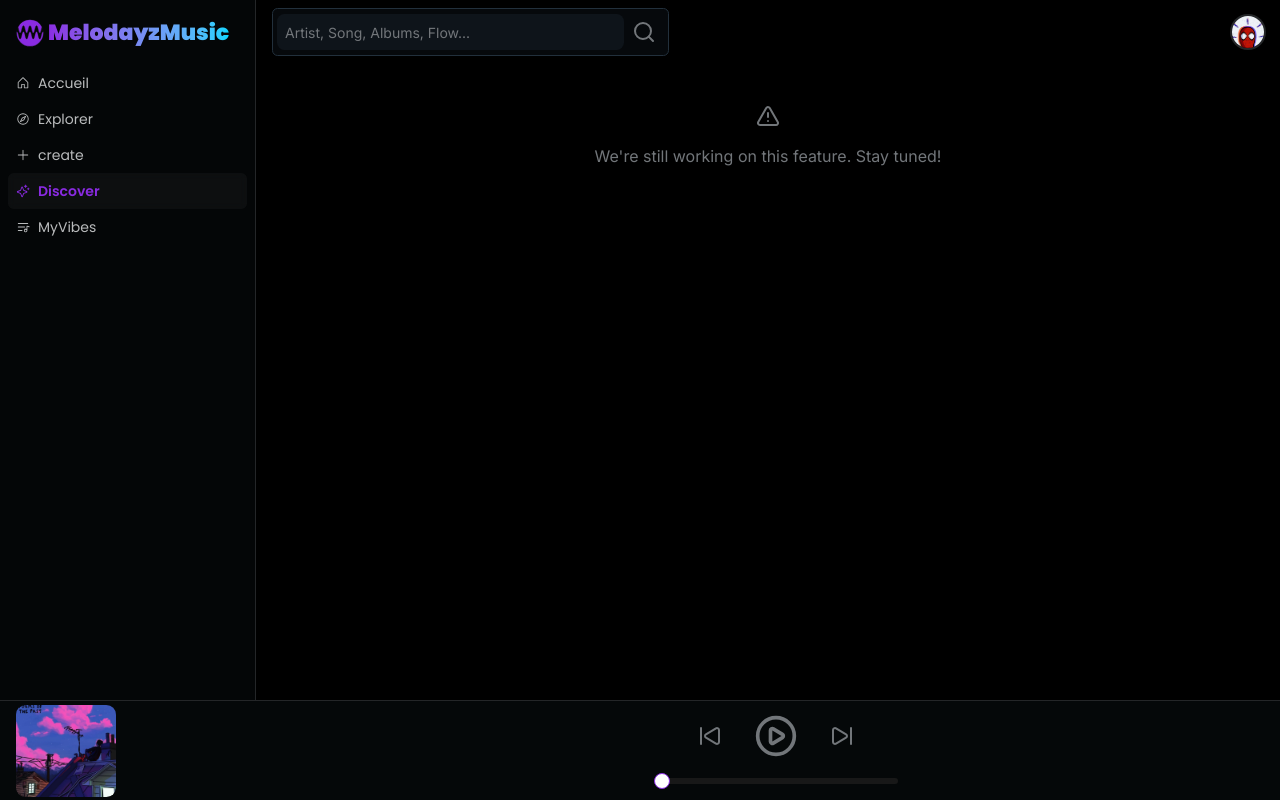
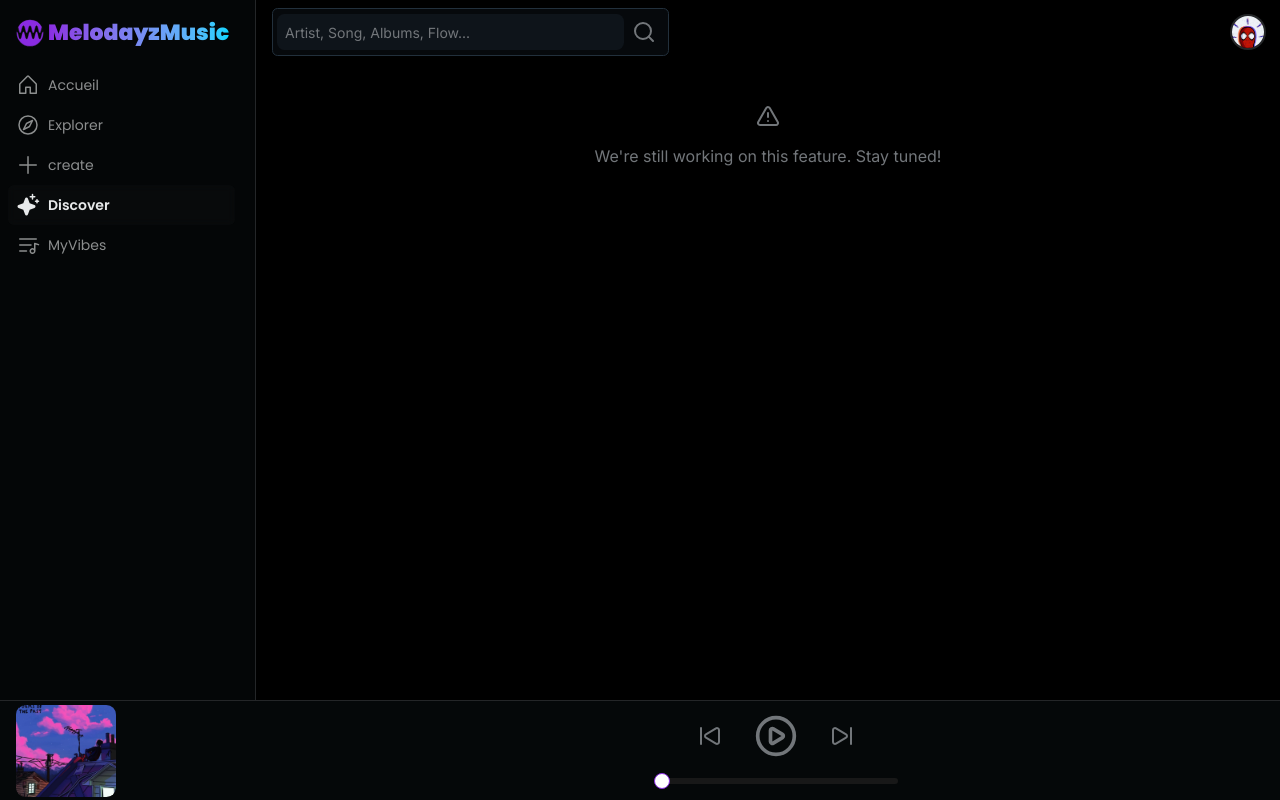
Before and after one commit to bossnare/melodayzmusic, a Next.js app in the folder apps/client/: page /dashboard/discover in a window 1280 px wide. Built offline with nearby package versions, Linux system fonts and the light colour scheme.

Commit message:
client:ui: add phosphor icon for navigation icon

```diff
--- a/apps/client/src/app/auth/login/page.tsx
+++ b/apps/client/src/app/auth/login/page.tsx
@@ -25,21 +25,40 @@ const loginSchema = z.object({
 const providerLabels = [
   {
     id: 1,
-    label: 'google',
+    label: 'Google',
     icon: '/icons/google.svg',
-    color: '#4285F4',
   },
   {
     id: 2,
-    label: 'facebook',
-    icon: '/icons/facebook.svg',
-    color: '#0866FF',
+    label: 'Facebook',
+    icon: (
+      <svg
+        fill="#0866FF"
+        role="img"
+        className="size-4 lg:size-5"
+        viewBox="0 0 24 24"
+        xmlns="http://www.w3.org/2000/svg"
+      >
+        <title>Facebook</title>
+        <path d="M9.101 23.691v-7.98H6.627v-3.667h2.474v-1.58c0-4.085 1.848-5.978 5.858-5.978.401 0 .955.042 1.468.103a8.68 8.68 0 0 1 1.141.195v3.325a8.623 8.623 0 0 0-.653-.036 26.805 26.805 0 0 0-.733-.009c-.707 0-1.259.096-1.675.309a1.686 1.686 0 0 0-.679.622c-.258.42-.374.995-.374 1.752v1.297h3.919l-.386 2.103-.287 1.564h-3.246v8.245C19.396 23.238 24 18.179 24 12.044c0-6.627-5.373-12-12-12s-12 5.373-12 12c0 5.628 3.874 10.35 9.101 11.647Z" />
+      </svg>
+    ),
   },
   {
     id: 3,
-    label: 'tiktok',
-    icon: '/icons/tiktok.svg',
-    color: '#0866FF',
+    label: 'TikTok',
+    icon: (
+      <svg
+        fill="#000000"
+        role="img"
+        className="size-4 lg:size-5"
+        viewBox="0 0 24 24"
+        xmlns="http://www.w3.org/2000/svg"
+      >
+        <title>TikTok</title>
+        <path d="M12.525.02c1.31-.02 2.61-.01 3.91-.02.08 1.53.63 3.09 1.75 4.17 1.12 1.11 2.7 1.62 4.24 1.79v4.03c-1.44-.05-2.89-.35-4.2-.97-.57-.26-1.1-.59-1.62-.93-.01 2.92.01 5.84-.02 8.75-.08 1.4-.54 2.79-1.35 3.94-1.31 1.92-3.58 3.17-5.91 3.21-1.43.08-2.86-.31-4.08-1.03-2.02-1.19-3.44-3.37-3.65-5.71-.02-.5-.03-1-.01-1.49.18-1.9 1.12-3.72 2.58-4.96 1.66-1.44 3.98-2.13 6.15-1.72.02 1.48-.04 2.96-.04 4.44-.99-.32-2.15-.23-3.02.37-.63.41-1.11 1.04-1.36 1.75-.21.51-.15 1.07-.14 1.61.24 1.64 1.82 3.02 3.5 2.87 1.12-.01 2.19-.66 2.77-1.61.19-.33.4-.67.41-1.06.1-1.79.06-3.57.07-5.36.01-4.03-.01-8.05.02-12.07z" />
+      </svg>
+    ),
   },
 ];
 
@@ -115,7 +134,7 @@ export default function LoginPage() {
               Se connecter
               {/* grain overlay */}
               <span
-                className="absolute inset-0 opacity-25 pointer-events-none
+                className="absolute inset-0 opacity-20 pointer-events-none
                mix-blend-overlay [background-image:url('https://grainy-gradients.vercel.app/noise.svg')]"
               ></span>
             </Button>
@@ -137,13 +156,17 @@ export default function LoginPage() {
                 variant="secondary"
                 className="w-full rounded-full md:w-auto"
               >
-                <Image
-                  src={provider.icon}
-                  className="w-4"
-                  alt={provider.label}
-                  height={1000}
-                  width={1000}
-                />{' '}
+                {provider.label === 'Google' ? (
+                  <Image
+                    src={provider.icon as string}
+                    alt={provider.label}
+                    className="w-4 lg:w-5"
+                    height={500}
+                    width={500}
+                  />
+                ) : (
+                  provider.icon
+                )}
                 Continuer avec {provider.label}
               </Button>
             </li>
--- a/apps/client/src/app/page.tsx
+++ b/apps/client/src/app/page.tsx
@@ -1,10 +1,13 @@
 'use client';
 
 import { Button } from '@/components/ui/button';
+import { useLoadingPath } from '@/hooks/useLoadingPath';
+import { LoaderCircle } from 'lucide-react';
 import Image from 'next/image';
-import Link from 'next/link';
 
 export default function Page() {
+  const { isPending, handleClickTab } = useLoadingPath('/auth/login');
+
   return (
     <div className="flex flex-col items-center justify-center gap-4 h-dvh dark:bg-sidebar">
       <Image
@@ -21,7 +24,13 @@ export default function Page() {
         understanding as we work to improve your experience!
       </p>
       <Button variant="secondary">
-        <Link href="/auth/login">Login</Link>
+        {isPending ? (
+          <>
+            <LoaderCircle className="animate-spin" /> <span>loading...</span>
+          </>
+        ) : (
+          'Login'
+        )}
       </Button>
     </div>
   );
--- a/apps/client/src/components/navigation/NavBottom.tsx
+++ b/apps/client/src/components/navigation/NavBottom.tsx
@@ -14,12 +14,12 @@ export const NavBottom = () => {
         >
           {tab.label === 'create' ? (
             <div>
-              <MotionButton className="*:!size-auto *:stroke-2 *:stroke-current text-foreground/80 hover:text-muted-foreground hover:!bg-transparent p-[10px] border-border border">
-                {tab.icon}
+              <MotionButton className="*:stroke-2 *:size-6 *:stroke-current hover:text-muted-foreground hover:!bg-transparent p-[12px] border-border border">
+                <tab.icon />
               </MotionButton>
             </div>
           ) : (
-            <Tabs href={tab.href as string} icon={tab.icon} label={tab.label} />
+            <Tabs href={tab.href as string} Icon={tab.icon} label={tab.label} />
           )}
         </li>
       ))}
--- a/apps/client/src/components/navigation/SidebarContentDesktop.tsx
+++ b/apps/client/src/components/navigation/SidebarContentDesktop.tsx
@@ -6,7 +6,7 @@ const SidebarContentDesktop = () => {
     <ul className="flex flex-col">
       {navLabels.map((tab) => (
         <li key={tab.id}>
-          <Tabs href={tab.href} icon={tab.icon} label={tab.label} />
+          <Tabs href={tab.href} Icon={tab.icon} label={tab.label} />
         </li>
       ))}
     </ul>
--- a/apps/client/src/components/navigation/Tab.tsx
+++ b/apps/client/src/components/navigation/Tab.tsx
@@ -5,7 +5,7 @@ import { LoaderCircle } from 'lucide-react';
 import type { TabProps } from '@/types/navigation/tab.interface';
 import { MotionTab } from '../motions/motionButton';
 
-export const Tabs = ({ href, icon, label }: TabProps) => {
+export const Tabs = ({ href, Icon, label }: TabProps) => {
   const isActive = useActivePath(href);
   const { isPending, handleClickTab } = useLoadingPath(href);
 
@@ -17,22 +17,17 @@ export const Tabs = ({ href, icon, label }: TabProps) => {
         translate="no"
         className={cn(
           isActive
-            ? 'font-semibold text-accent-foreground dark:bg-primary-foreground/4 backdrop-blur-xs'
-            : 'font-medium hover:text-muted-foreground text-foreground/80',
-          'select-none flex flex-col p-1 md:p-2 w-[75%] md:w-full text-xs lg:text-sm rounded-sm items-center font-poppins justify-center gap-1 md:gap-2 md:flex-row lg:justify-start'
+            ? 'font-semibold dark:lg:bg-primary-foreground/2 backdrop-blur-xs'
+            : 'font-medium hover:text-muted-foreground text-foreground/60',
+          'select-none flex flex-col p-1 md:p-2 w-[75%] md:w-[95%] text-xs lg:text-sm rounded-sm items-center font-poppins justify-center gap-1 md:gap-2 md:flex-row lg:justify-start'
         )}
       >
-        <MotionTab
-          className={cn(
-            isActive && label !== 'Explorer' && label !== 'Discover'
-              ? '*:fill-accent-foreground '
-              : isActive && label === 'Accueil'
-              ? '*:!stroke-0'
-              : '',
-            '*:!size-auto'
+        <MotionTab className="*:!size-6">
+          {isPending ? (
+            <LoaderCircle className="animate-spin" />
+          ) : (
+            <Icon weight={isActive ? 'fill' : 'regular'} />
           )}
-        >
-          {isPending ? <LoaderCircle className="animate-spin" /> : icon}
         </MotionTab>
         <span>{label}</span>
       </button>
--- a/apps/client/src/components/navigation/navigation.link.tsx
+++ b/apps/client/src/components/navigation/navigation.link.tsx
@@ -11,30 +11,30 @@ export const navLabels = [
     id: 1,
     label: 'Accueil',
     href: '/dashboard',
-    icon: <HouseIcon />,
+    icon: HouseIcon,
   },
   {
     id: 4,
     label: 'Explorer',
     href: '/dashboard/favoris',
-    icon: <CompassIcon />,
+    icon: CompassIcon,
   },
   {
     id: 6,
     label: 'create',
     href: '/dashboard/create',
-    icon: <PlusIcon />,
+    icon: PlusIcon,
   },
   {
     id: 5,
     label: 'Discover',
     href: '/dashboard/discover',
-    icon: <SparkleIcon />,
+    icon: SparkleIcon,
   },
   {
     id: 2,
     label: 'MyVibes',
     href: '/dashboard/myvibe',
-    icon: <PlaylistIcon />,
+    icon: PlaylistIcon,
   },
 ];
--- a/apps/client/src/components/songs/ui/ChevronControl.tsx
+++ b/apps/client/src/components/songs/ui/ChevronControl.tsx
@@ -6,13 +6,13 @@ const ChevronControl = () => {
     <>
       {/* Prev */}
       <div className="absolute -left-2 z-3 top-[30%] hidden lg:block -translate-y-1/2">
-        <MotionButton className="bg-black/50">
+        <MotionButton className="bg-black/50 hover:text-primary-foreground/80">
           <ChevronLeft className="size-10" />
         </MotionButton>
       </div>
       {/* Next */}
       <div className="absolute -right-2 z-3 top-[30%] hidden lg:block -translate-y-1/2">
-        <MotionButton className="bg-black/50">
+        <MotionButton className="bg-black/50 hover:text-primary-foreground/80">
           <ChevronRight className="size-10" />
         </MotionButton>
       </div>
--- a/apps/client/src/types/navigation/tab.interface.ts
+++ b/apps/client/src/types/navigation/tab.interface.ts
@@ -1,6 +1,6 @@
 interface TabProps {
   href: string;
-  icon: React.ReactNode;
+  Icon: React.ElementType;
   label: string;
 }
 
```
Also changed, not shown: apps/client/public/icons/google.svg.
